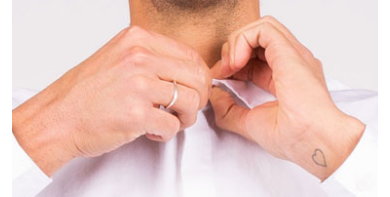
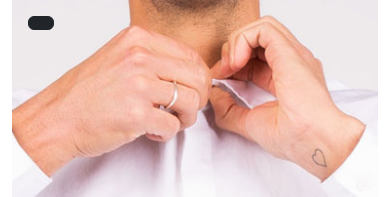
Before and after one commit to Mariam-Eid-Mohamed/portfolio-proj, a React (Vite) app: page / in a window 390 px wide. Shown: the top 197 px of the page. Built offline with nearby package versions, Linux system fonts and the light colour scheme; the HTML template or start-up script is replaced by a standard one.

Commit message:
fixed toggle positioning

```diff
--- a/src/components/Home/Home.jsx
+++ b/src/components/Home/Home.jsx
@@ -19,7 +19,7 @@ function Home() {
               className="d-block w-100  h-100 object-fit-cover"
               alt="..."
             />
-            <div className="carousel-content position-absolute   playfair-font ">
+            <div className="carousel-content position-absolute z-1 playfair-font ">
               <h2 className="fw-semibold fs-1"> Hi!</h2>
               <h2 className="fw-semibold fs-1">Im Jackson</h2>
               <div className="fs-5">
--- a/src/components/MasterLayout/MasterLayout.jsx
+++ b/src/components/MasterLayout/MasterLayout.jsx
@@ -5,7 +5,7 @@ function MasterLayout() {
     <>
       <div className="container-fluid">
         <div className="row g-0  ">
-          <div className="col-lg-3 p-0 position-fixed vh-100 overflow-auto ">
+          <div className="col-lg-3 p-0 position-fixed vh-100 overflow-auto z-3 ">
             <SideBar />
           </div>
           <div className="col-lg-9 offset-lg-3">
--- a/src/components/SideBar/SideBar.jsx
+++ b/src/components/SideBar/SideBar.jsx
@@ -9,7 +9,7 @@ function SideBar() {
     <>
       {/* toggle button to be shown in mobile and small screens */}
       <button
-        className="btn btn-dark d-lg-none m-3"
+        className="btn btn-dark d-lg-none m-3 position-absolute "
         type="button"
         data-bs-toggle="offcanvas"
         data-bs-target="#mobileSidebar"
```
